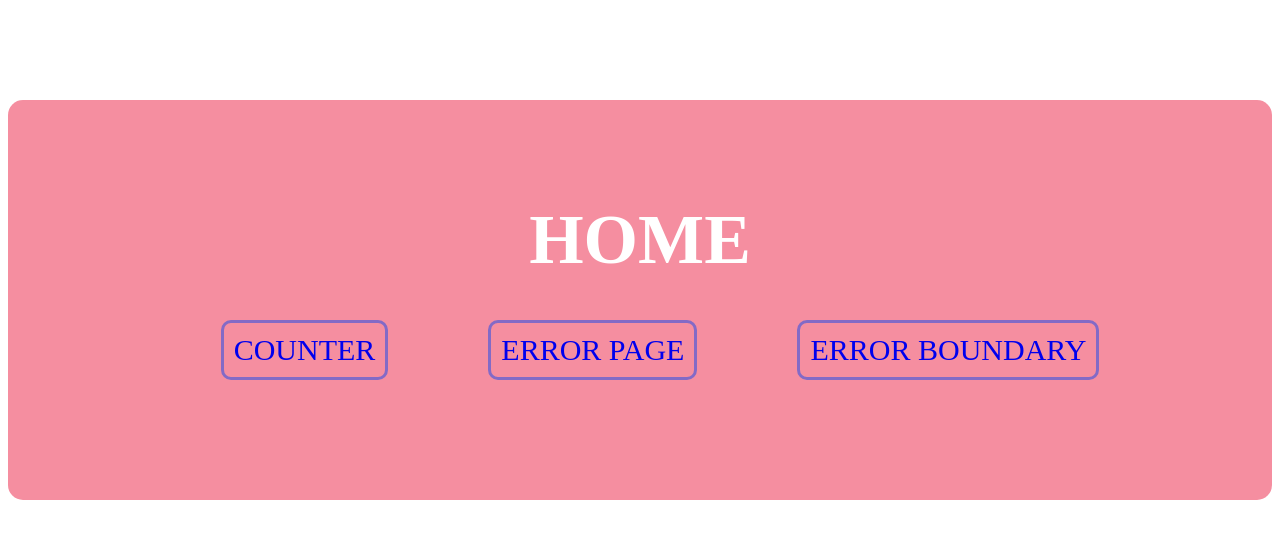
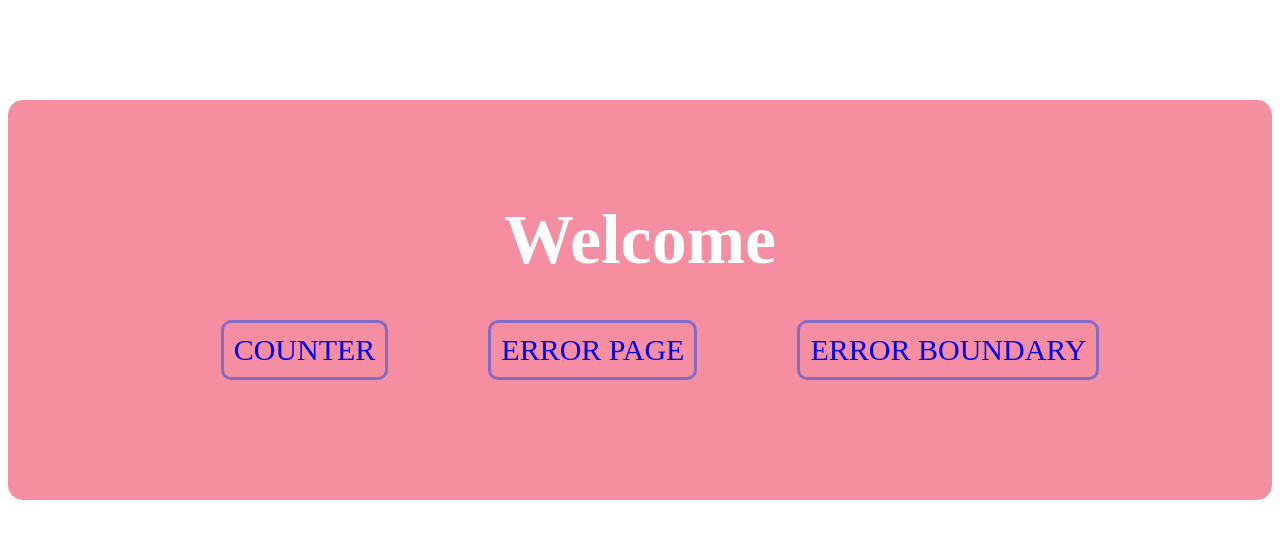
Before and after one commit to toluajanaku/My-Second-Semester-Exam, a React (Create React App) app: page / in a window 1280 px wide. Shown: the top 538 px of the page. Built offline with nearby package versions, Linux system fonts and the light colour scheme.

Commit message:
Update Home.jsx
home changed to welcome

```diff
--- a/src/Home.jsx
+++ b/src/Home.jsx
@@ -5,7 +5,7 @@ import "./styles.css";
 const Home = () => {
   return (
     <div className="home">
-      <h1 className="welcome">HOME</h1>
+      <h1 className="welcome">Welcome</h1>
       <nav>
         <ul>
           <li>
```
